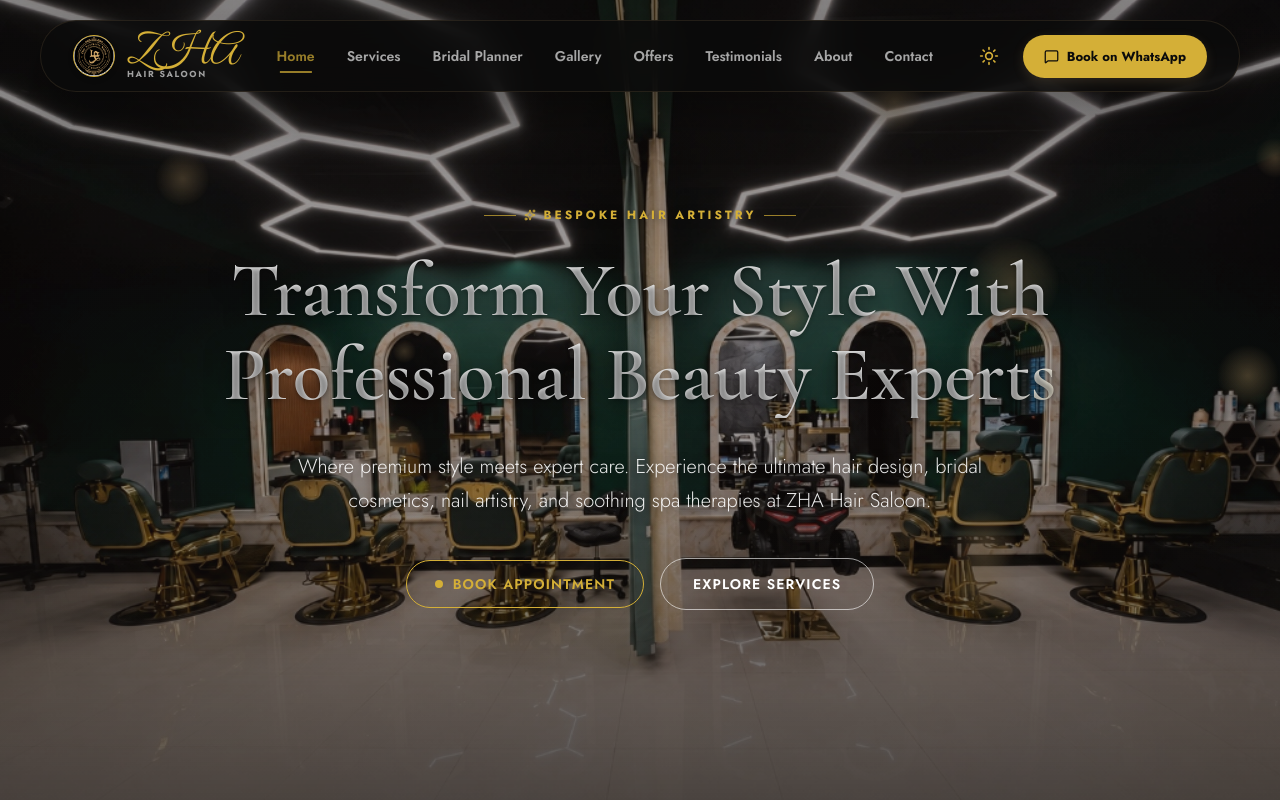
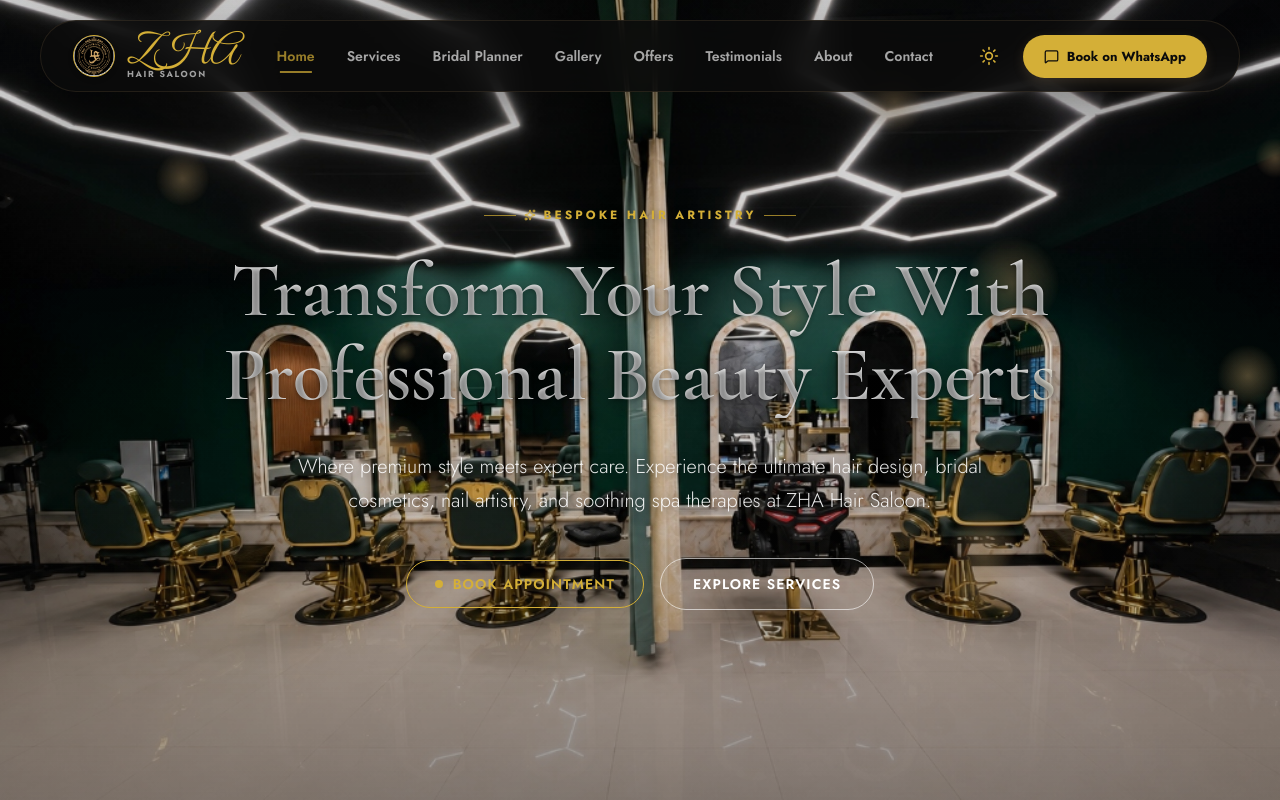
Before and after one commit to suryaprakash992005/Beauty_Parlour, a React (Vite) app: page / in a window 1280 px wide. Shown: the top 800 px of the page. Built offline with nearby package versions, Linux system fonts and the light colour scheme; no server answers; the database is empty.

Commit message:
increase_homepage_hero_background_brightness

```diff
--- a/src/pages/Home.tsx
+++ b/src/pages/Home.tsx
@@ -163,7 +163,7 @@
             loop
             muted
             playsInline
-            style={{ position: 'absolute', inset: 0, width: '100%', height: '100%', objectFit: 'cover', opacity: 0.78, zIndex: 0 }}
+            style={{ position: 'absolute', inset: 0, width: '100%', height: '100%', objectFit: 'cover', opacity: 0.95, zIndex: 0 }}
           />
         ) : (
           HERO_BGS.map((bg, idx) => (
@@ -172,7 +172,7 @@
               className="hero__image-overlay"
               style={{
                 backgroundImage: `url('${idx === 0 && banner?.imageUrl ? banner.imageUrl : bg}')`,
-                opacity: idx === bgIndex ? 0.88 : 0,
+                opacity: idx === bgIndex ? 1.0 : 0,
                 transition: 'opacity 1.5s ease-in-out'
               }}
               aria-hidden="true"
--- a/src/styles/home.css
+++ b/src/styles/home.css
@@ -65,9 +65,9 @@
   inset: 0;
   background: linear-gradient(
     to bottom,
-    rgba(11, 11, 11, 0.45) 0%,
-    rgba(11, 11, 11, 0.3) 50%,
-    rgba(11, 11, 11, 0.65) 100%
+    rgba(11, 11, 11, 0.22) 0%,
+    rgba(11, 11, 11, 0.12) 50%,
+    rgba(11, 11, 11, 0.42) 100%
   );
   pointer-events: none;
   z-index: 1;
```
